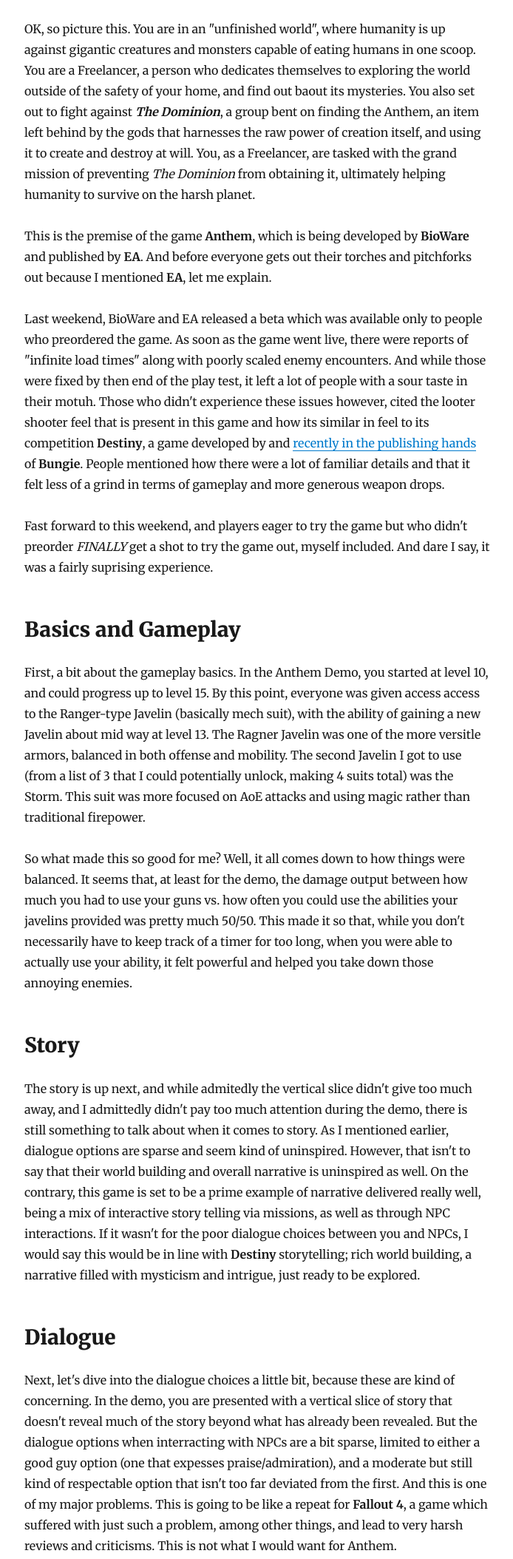
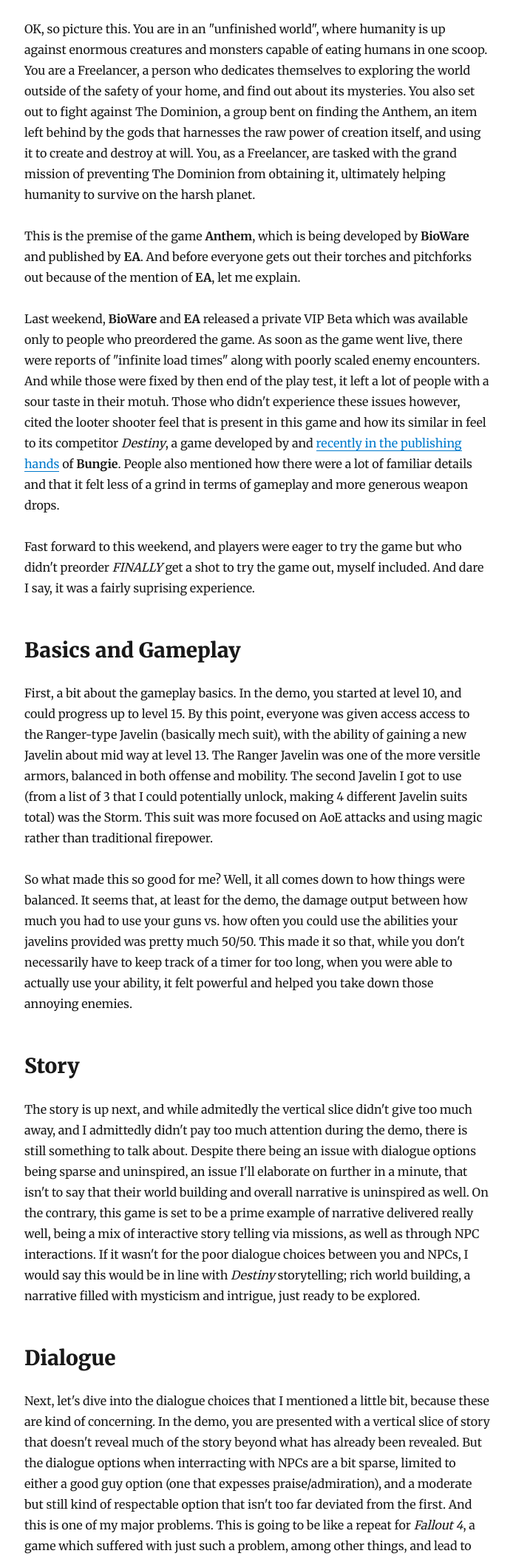
Before and after one commit to MEXdave1997/a-gamers-opinion, a Gatsby site: page /Anthem_Demo/ in a window 1280 px wide. Shown: the part 677-2785 px from the top of the page at 74% size, without its empty margins (292-986 px from the left). Built offline with nearby package versions, Linux system fonts and the light colour scheme; Gatsby itself is replaced by a stand-in of ours; some packages are replaced by stand-ins of ours.

Commit message:
final run through of grammar and spelling on Anthem Blog

```diff
--- a/content/blog/Anthem_Demo/index.md
+++ b/content/blog/Anthem_Demo/index.md
@@ -5,33 +5,33 @@ date: '2019-02-02'
 
 ![Anthem Logo](./anthem-image.jpg)
 
-OK, so picture this. You are in an "unfinished world", where humanity is up against gigantic creatures and monsters capable of eating humans in one scoop. You are a Freelancer, a person who dedicates themselves to exploring the world outside of the safety of your home, and find out baout its mysteries. You also set out to fight against ***The Dominion***, a group bent on finding the Anthem, an item left behind by the gods that harnesses the raw power of creation itself, and using it to create and destroy at will. You, as a Freelancer, are tasked with the grand mission of preventing *The Dominion* from obtaining it, ultimately helping humanity to survive on the harsh planet.
+OK, so picture this. You are in an "unfinished world", where humanity is up against enormous creatures and monsters capable of eating humans in one scoop. You are a Freelancer, a person who dedicates themselves to exploring the world outside of the safety of your home, and find out about its mysteries. You also set out to fight against The Dominion, a group bent on finding the Anthem, an item left behind by the gods that harnesses the raw power of creation itself, and using it to create and destroy at will. You, as a Freelancer, are tasked with the grand mission of preventing The Dominion from obtaining it, ultimately helping humanity to survive on the harsh planet.
 
-This is the premise of the game **Anthem**, which is being developed by **BioWare** and published by **EA**. And before everyone gets out their torches and pitchforks out because I mentioned **EA**, let me explain.
+This is the premise of the game **Anthem**, which is being developed by **BioWare** and published by **EA**. And before everyone gets out their torches and pitchforks out because of the mention of **EA**, let me explain.
 
-Last weekend, BioWare and EA released a beta which was available only to people who preordered the game. As soon as the game went live, there were reports of "infinite load times" along with poorly scaled enemy encounters. And while those were fixed by then end of the play test, it left a lot of people with a sour taste in their motuh. Those who didn't experience these issues however, cited the looter shooter feel that is present in this game and how its similar in feel to its competition **Destiny**, a game developed by and [recently in the publishing hands][Bungie Split] of **Bungie**. People mentioned how there were a lot of familiar details and that it felt less of a grind in terms of gameplay and more generous weapon drops.
+Last weekend, **BioWare** and **EA** released a private VIP Beta which was available only to people who preordered the game. As soon as the game went live, there were reports of "infinite load times" along with poorly scaled enemy encounters. And while those were fixed by then end of the play test, it left a lot of people with a sour taste in their motuh. Those who didn't experience these issues however, cited the looter shooter feel that is present in this game and how its similar in feel to its competitor *Destiny*, a game developed by and [recently in the publishing hands][Bungie Split] of **Bungie**. People also mentioned how there were a lot of familiar details and that it felt less of a grind in terms of gameplay and more generous weapon drops.
 
-Fast forward to this weekend, and players eager to try the game but who didn't preorder *FINALLY* get a shot to try the game out, myself included. And dare I say, it was a fairly suprising experience.
+Fast forward to this weekend, and players were eager to try the game but who didn't preorder *FINALLY* get a shot to try the game out, myself included. And dare I say, it was a fairly suprising experience.
 
 ## Basics and Gameplay
-First, a bit about the gameplay basics. In the Anthem Demo, you started at level 10, and could progress up to level 15. By this point, everyone was given access access to the Ranger-type Javelin (basically mech suit), with the ability of gaining a new Javelin about mid way at level 13. The Ragner Javelin was one of the more versitle armors, balanced in both offense and mobility. The second Javelin I got to use (from a list of 3 that I could potentially unlock, making 4 suits total) was the Storm. This suit was more focused on AoE attacks and using magic rather than traditional firepower.
+First, a bit about the gameplay basics. In the demo, you started at level 10, and could progress up to level 15. By this point, everyone was given access access to the Ranger-type Javelin (basically mech suit), with the ability of gaining a new Javelin about mid way at level 13. The Ranger Javelin was one of the more versitle armors, balanced in both offense and mobility. The second Javelin I got to use (from a list of 3 that I could potentially unlock, making 4 different Javelin suits total) was the Storm. This suit was more focused on AoE attacks and using magic rather than traditional firepower.
 
 So what made this so good for me? Well, it all comes down to how things were balanced. It seems that, at least for the demo, the damage output between how much you had to use your guns vs. how often you could use the abilities your javelins provided was pretty much 50/50. This made it so that, while you don't necessarily have to keep track of a timer for too long, when you were able to actually use your ability, it felt powerful and helped you take down those annoying enemies.
 
 ## Story
-The story is up next, and while admitedly the vertical slice didn't give too much away, and I admittedly didn't pay too much attention during the demo, there is still something to talk about when it comes to story. As I mentioned earlier, dialogue options are sparse and seem kind of uninspired. However, that isn't to say that their world building and overall narrative is uninspired as well. On the contrary, this game is set to be a prime example of narrative delivered really well, being a mix of interactive story telling via missions, as well as through NPC interactions. If it wasn't for the poor dialogue choices between you and NPCs, I would say this would be in line with **Destiny** storytelling; rich world building, a narrative filled with mysticism and intrigue, just ready to be explored.
+The story is up next, and while admitedly the vertical slice didn't give too much away, and I admittedly didn't pay too much attention during the demo, there is still something to talk about. Despite there being an issue with dialogue options being sparse and uninspired, an issue I'll elaborate on further in a minute, that isn't to say that their world building and overall narrative is uninspired as well. On the contrary, this game is set to be a prime example of narrative delivered really well, being a mix of interactive story telling via missions, as well as through NPC interactions. If it wasn't for the poor dialogue choices between you and NPCs, I would say this would be in line with *Destiny* storytelling; rich world building, a narrative filled with mysticism and intrigue, just ready to be explored.
 
 ## Dialogue
-Next, let's dive into the dialogue choices a little bit, because these are kind of concerning. In the demo, you are presented with a vertical slice of story that doesn't reveal much of the story beyond what has already been revealed. But the dialogue options when interracting with NPCs are a bit sparse, limited to either a good guy option (one that expesses praise/admiration), and a moderate but still kind of respectable option that isn't too far deviated from the first. And this is one of my major problems. This is going to be like a repeat for **Fallout 4**, a game which suffered with just such a problem, among other things, and lead to very harsh reviews and criticisms. This is not what I would want for Anthem.
+Next, let's dive into the dialogue choices that I mentioned a little bit, because these are kind of concerning. In the demo, you are presented with a vertical slice of story that doesn't reveal much of the story beyond what has already been revealed. But the dialogue options when interracting with NPCs are a bit sparse, limited to either a good guy option (one that expesses praise/admiration), and a moderate but still kind of respectable option that isn't too far deviated from the first. And this is one of my major problems. This is going to be like a repeat for *Fallout 4*, a game which suffered with just such a problem, among other things, and lead to very harsh reviews and criticisms. This is not what I would want for Anthem.
 
 ## The Major Issues and Final Thoughts
-Anthem is a game that is a looter-shooter trying to take everything good about the genre, and adding an intermingled story, and pretty solid movement mechanics. Things like dialogue interactions and narrative handling in general shouldn't get in the way of how this game performs. Ideally, I would like to see **Respawn** iron that stuff out and maintain that balance.
+Anthem is a looter-shooter trying to take everything good about the genre, and adding an intermingled story, and pretty solid movement mechanics. Things like dialogue interactions and narrative handling in general shouldn't get in the way of how this game performs. Ideally, I would like to see **BioWare** iron that stuff out and maintain that balance.
 
-The biggest downside to ALL OF THIS? The publisher. **EA** has been known to hurt its own IPs and stomp on good titles, most recently with microtransactions, for YEARS. Titles like *The Sims*, *Mass Effect* (and particularly the last entry in said series), and the *Star Wars Battlefront* games have all suffered immensely because of the poor handling of this company. The [recent controversies with the handling of the Star Wars license in particular][EA Star Wars License] have given me very little hope for this games survival. The potential is there, but because of the publisher's history, I can only really see a rocky path ahead, and a very short life if they don't sell well.
+The biggest downside to ALL OF THIS? The publisher. **EA** has been known to hurt its own IPs and stomp on good titles, most recently with microtransactions, for YEARS. Titles like *The Sims*, *Mass Effect* (and particularly the last entry in said series, *Andromeda*), and the *Star Wars Battlefront* games have all suffered immensely because of the poor handling of this company. The [recent controversies with the handling of the Star Wars license in particular][EA Star Wars License] have given me very little hope for this games survival. The potential is there, but because of the publisher's history, I can only really see a rocky path ahead, and a very short life if they don't sell well.
 
-Anthem should be set to be a great game, and without a doubt, it will be a spectacular experience for both veterans of the looter-shooter genre of games and those who maybe want to delve into it for the first time. Only time will really tell tho, how long this will last. We will just have to wait and see what **EA** would be willing to do with this fledgling IP, because we can only really fear the worst. And that, is what disappoints me the most.
+Anthem should be set to be a great game, and without a doubt, it will be a spectacular experience for both veterans of the looter-shooter genre of games and those who maybe want to delve into it for the first time. Only time will really tell though, how long this will last. We will just have to wait and see what **EA** would be willing to do with this fledgling IP, because we can only really fear the worst. And that, is what disappoints me the most.
 
-***EDIT***: *Added last paragraph and fixed grammar issues Feb 6, 2019 - 11:36 PM*
+***EDIT***: *Added last paragraph and fixed grammar issues Feb 7, 2019 - 9:34 AM*
 
 [Bungie Split]: https://kotaku.com/bungie-splits-with-activision-1831651740
 [EA Star Wars License]: https://www.forbes.com/sites/insertcoin/2019/01/16/ea-is-squandering-disneys-priceless-star-wars-license/
```
